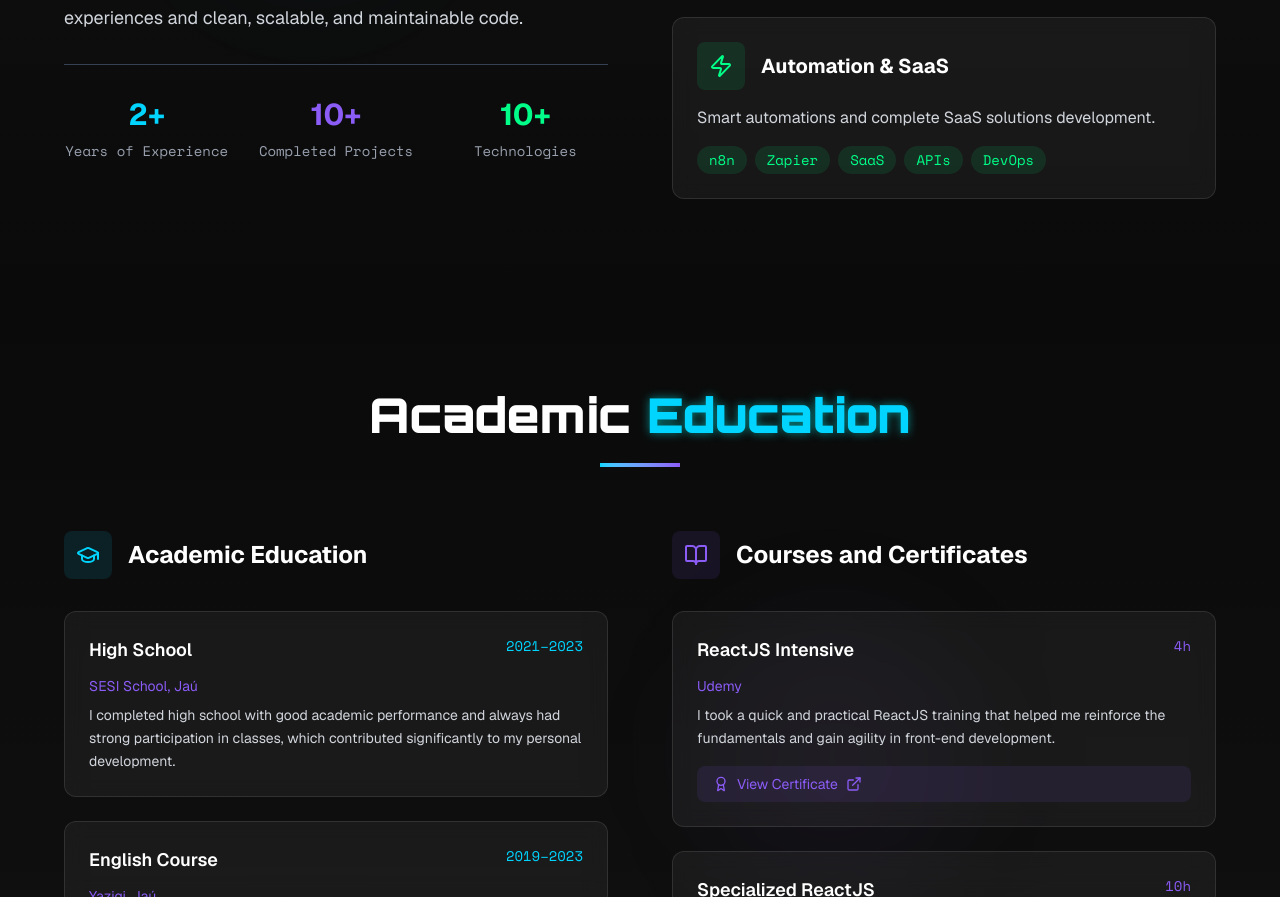
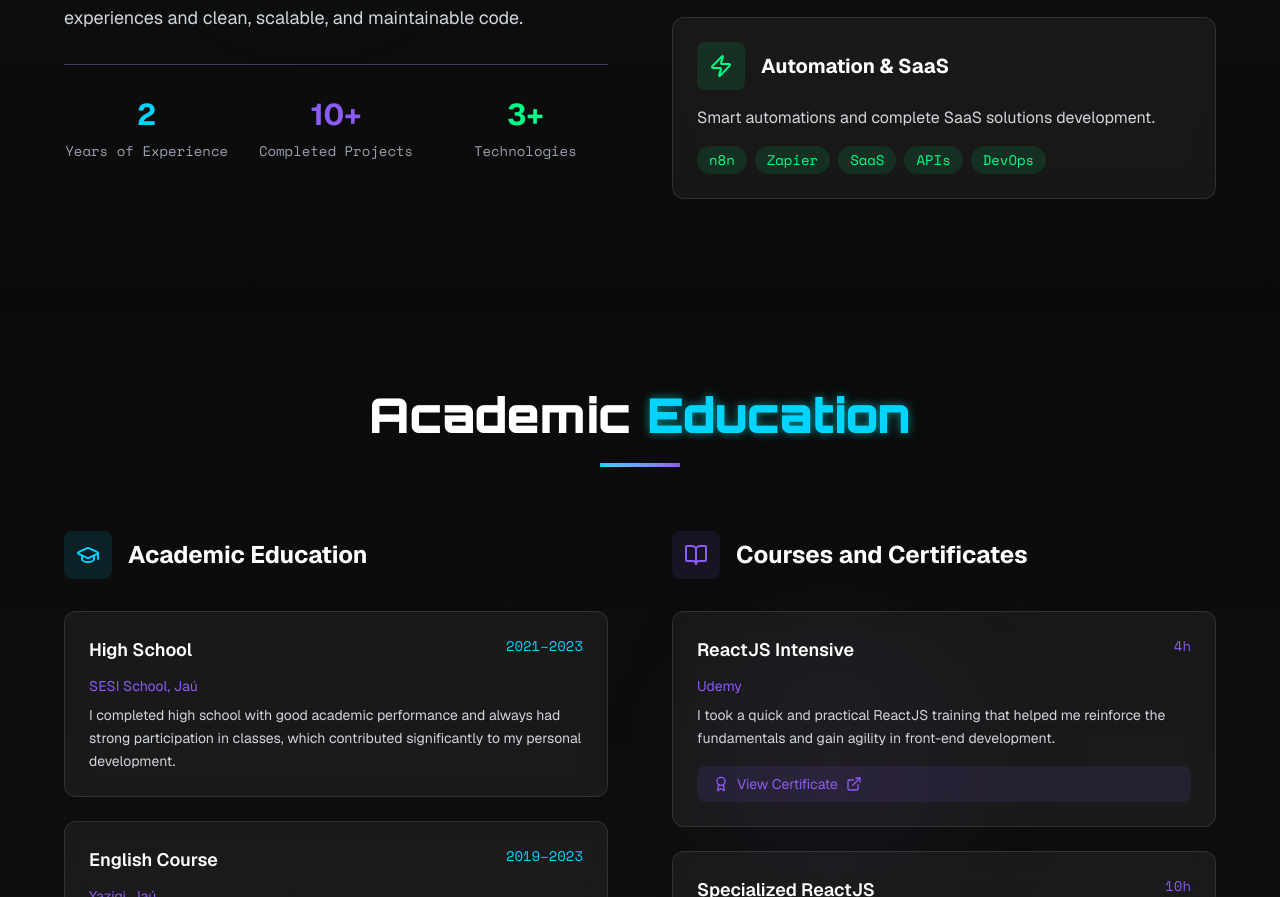
Before and after one commit to joaomatheus23/MyPortifolio, a Next.js app: page / in a window 1280 px wide. Shown: the part 1471-2368 px from the top of the page. Built offline with nearby package versions, Linux system fonts and the light colour scheme.

Commit message:
feat: atualiza seção AboutMe com melhorias

```diff
--- a/src/components/AboutMe.tsx
+++ b/src/components/AboutMe.tsx
@@ -64,7 +64,7 @@ export default function AboutMe() {
               {/* Stats */}
               <div className="grid grid-cols-3 gap-6 mt-8 pt-8 border-t border-gray-700">
                 <div className="text-center">
-                  <div className="text-3xl font-bold text-primary mb-2">2+</div>
+                  <div className="text-3xl font-bold text-primary mb-2">2</div>
                   <div className="text-sm text-gray-400 font-mono">{t('about.stats.years')}</div>
                 </div>
                 <div className="text-center">
@@ -72,7 +72,7 @@ export default function AboutMe() {
                   <div className="text-sm text-gray-400 font-mono">{t('about.stats.projects')}</div>
                 </div>
                 <div className="text-center">
-                  <div className="text-3xl font-bold text-accent mb-2">10+</div>
+                  <div className="text-3xl font-bold text-accent mb-2">3+</div>
                   <div className="text-sm text-gray-400 font-mono">{t('about.stats.technologies')}</div>
                 </div>
               </div>
```
